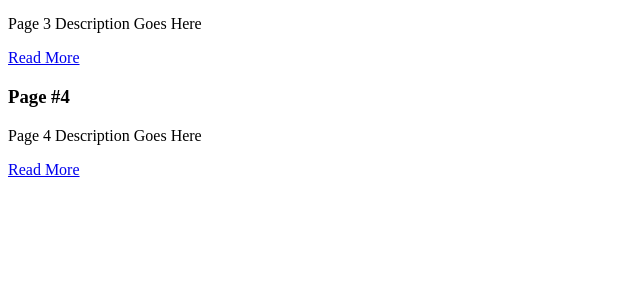
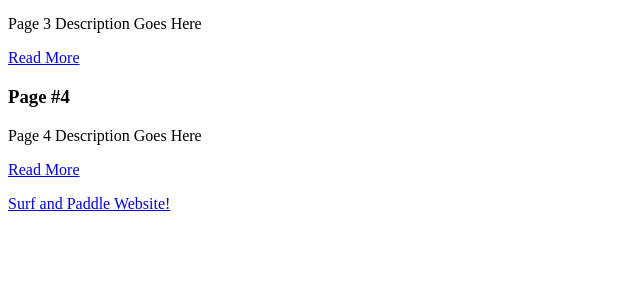
Before and after one commit to dharveyasp/4_Flask_Server, a Flask app: page / in a window 1280 px wide. Shown: the part 404-704 px from the top of the page, without its empty margins (0-640 px from the left). Run offline with Flask 2, Linux system fonts and the light colour scheme.

Commit message:
Added route and link to surf and paddle site

```diff
--- a/app.py
+++ b/app.py
@@ -49,3 +49,8 @@ def hello():
         'name': user_name,
     }
     return render_template('hello.html', **context)
+
+
+@app.route("/surf-and-paddle/")
+def surf_and_paddle():
+    return render_template('surf_and_paddle.html')
--- a/templates/home.html
+++ b/templates/home.html
@@ -26,5 +26,7 @@
         </p>
     </article>
     {% endfor %}
+
+    <a href="/surf-and-paddle/">Surf and Paddle Website!</a>
 </body>
 </html>
```
